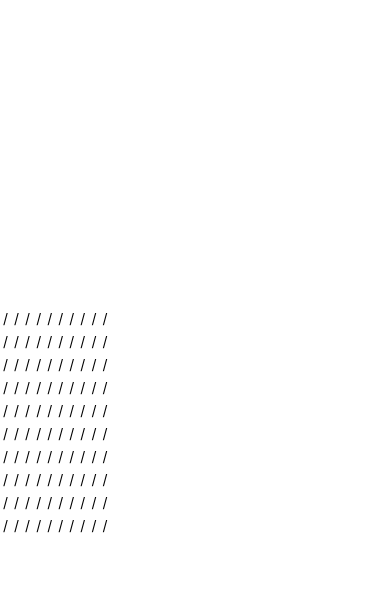
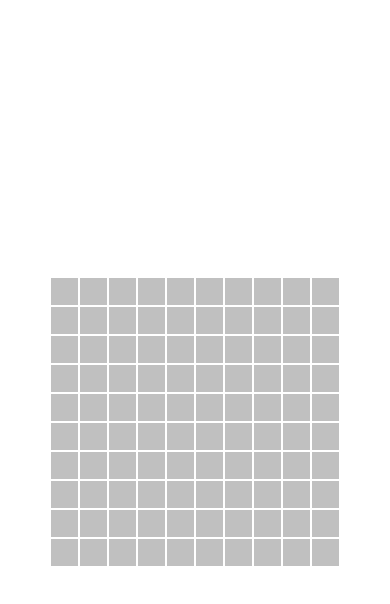
Before and after one commit to JoseMiralles/Minesweeper-React-Native, a React Native app: screen / in a window 390 px wide. Both pictures are taken after a click on the button "PLAY". Shown: the top 604 px of the page. Built offline with nearby package versions, Linux system fonts and the light colour scheme.

Commit message:
Improved rendering and modified island traversal to also reveal edges.

```diff
--- a/components/GameBoard.tsx
+++ b/components/GameBoard.tsx
@@ -20,26 +20,30 @@
     };
 
     return (
-        <View>
+        <View style={styles.main}>
+            <View style={styles.boardWrapper}>
                 <FlatList
+                    style={styles.board}
                     data={game.board.grid.flat()}
                     numColumns={game.size}
                     renderItem={({item: square}) => {
                         return (
                             <TouchableOpacity
                                 onPress={onPress(square.pos)}
-                            style={styles.square}>
-                            <Text>
-                                {
-                                    square.status === "REVEALED"
-                                    ? square.number
-                                    : "/"
+                                style={[
+                                    styles.square,
+                                    (square.status === "REVEALED") && styles.revealedSquare
+                                ]}>
+                                {square.status === "REVEALED" &&
+                                    <Text style={{color: colors[square.number]}}>
+                                        {square.number !== 0 ? square.number : ""}
+                                    </Text>
                                 }
-                            </Text>
                             </TouchableOpacity>
                         );
                     }}
                 />
+            </View>
         </View>
     );
 };
@@ -49,18 +53,30 @@
         flexGrow: 1,
         flexDirection: "column",
         justifyContent: "center",
-        backgroundColor: "red"
+        alignContent: "center"
     },
-    row: {
-        flexDirection: "row",
-        backgroundColor: "green",
-        // alignItems: "center",
-        // justifyContent: "center",
-        width: "auto"
+    boardWrapper: {
+        // flexGrow: 1,
+        flexDirection: "column",
+        justifyContent: "center",
+        alignItems: "center",
+    },
+    board: {
+        height: "auto",
     },
     square: {
-        padding: 3
+        width: 27,
+        height: 27,
+        justifyContent: "center",
+        alignItems: "center",
+        margin: 1,
+        backgroundColor: "silver",
+    },
+    revealedSquare: {
+        backgroundColor: "gray"
     }
 });
 
+const colors = ["blue", "green", "darkgreen", "yellow", "orange", "orangered", "red", "darkred"];
+
 export default GameBoard;
--- a/components/NewGameForm.tsx
+++ b/components/NewGameForm.tsx
@@ -7,7 +7,7 @@
 const NewGameForm = () => {
 
     const [size, setSize] = useState(10);
-    const [totalMines, setTotalMines] = useState(2);
+    const [totalMines, setTotalMines] = useState(25);
     const [errors, setErrors] = useState<string[]>([]);
 
     const setGameParams = useSetRecoilState(gameParamsState);
--- a/game/Board.ts
+++ b/game/Board.ts
@@ -54,7 +54,8 @@
              */
             if (square.number === 0) {
 
-                const que = [square];
+                const que: ISquare[] = [square];
+                const edges: ISquare[] = [];
                 const transforms = [
                     {x:0, y:-1},
                     {x:0, y:1},
@@ -64,30 +65,47 @@
 
                 while (que.length > 0) {
 
-                    debugger;
-
                     const current = que.pop();
 
                     if (current) {
 
                         const x = current.pos[0];
                         const y = current.pos[1];
-                        console.log(`${current?.pos[0]},${current?.pos[1]}:\t${current?.status}`);
+                        // console.log(`${current?.pos[0]},${current?.pos[1]}:\t${current?.status}`);
 
                         transforms.forEach(pos => {
 
                             if (
                                 this.isValidPosition(x + pos.x, y + pos.y) &&
-                                this.grid[x + pos.x][y + pos.y].status !== "REVEALED" &&
-                                this.grid[x + pos.x][y + pos.y].number === 0 &&
                                 this.grid[x + pos.x][y + pos.y].mine === false
                             ) {
-                                que.unshift(this.grid[x + pos.x][y + pos.y]);
-                                this.grid[x + pos.x][y + pos.y].status = "REVEALED";
+                                /**
+                                 * Add neighboring zeroes to the queue.
+                                 */
+                                if (
+                                    this.grid[x + pos.x][y + pos.y].status !== "REVEALED" &&
+                                    this.grid[x + pos.x][y + pos.y].number === 0
+                                ) {
+                                    que.unshift(this.grid[x + pos.x][y + pos.y]);
+                                    this.grid[x + pos.x][y + pos.y].status = "REVEALED";
+                                }
+
+                                /**
+                                 * Add neighboring non-zeroes to the edge list.
+                                 */
+                                if (
+                                    this.grid[x + pos.x][y + pos.y].status !== "REVEALED" &&
+                                    this.grid[x + pos.x][y + pos.y].number !== 0
+                                ) {
+                                    edges.push(this.grid[x + pos.x][y + pos.y]);
+                                }
                             }
                         });
                     }
                 }
+
+                /** Reveal all of the edges. */
+                edges.forEach(e => e.status = "REVEALED");
             }
         }
     }
```
Lines whose indentation alone changed are shown as unchanged.
